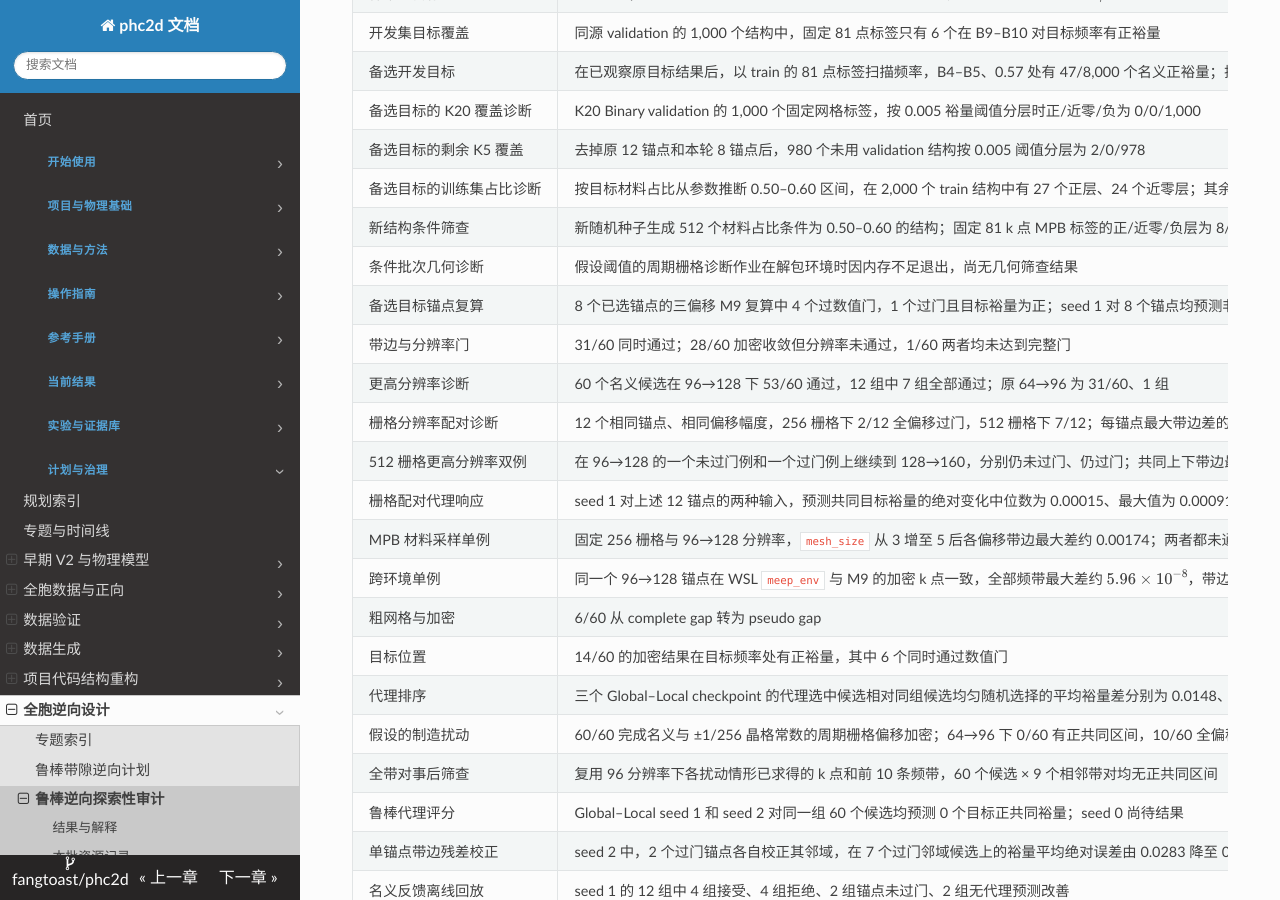
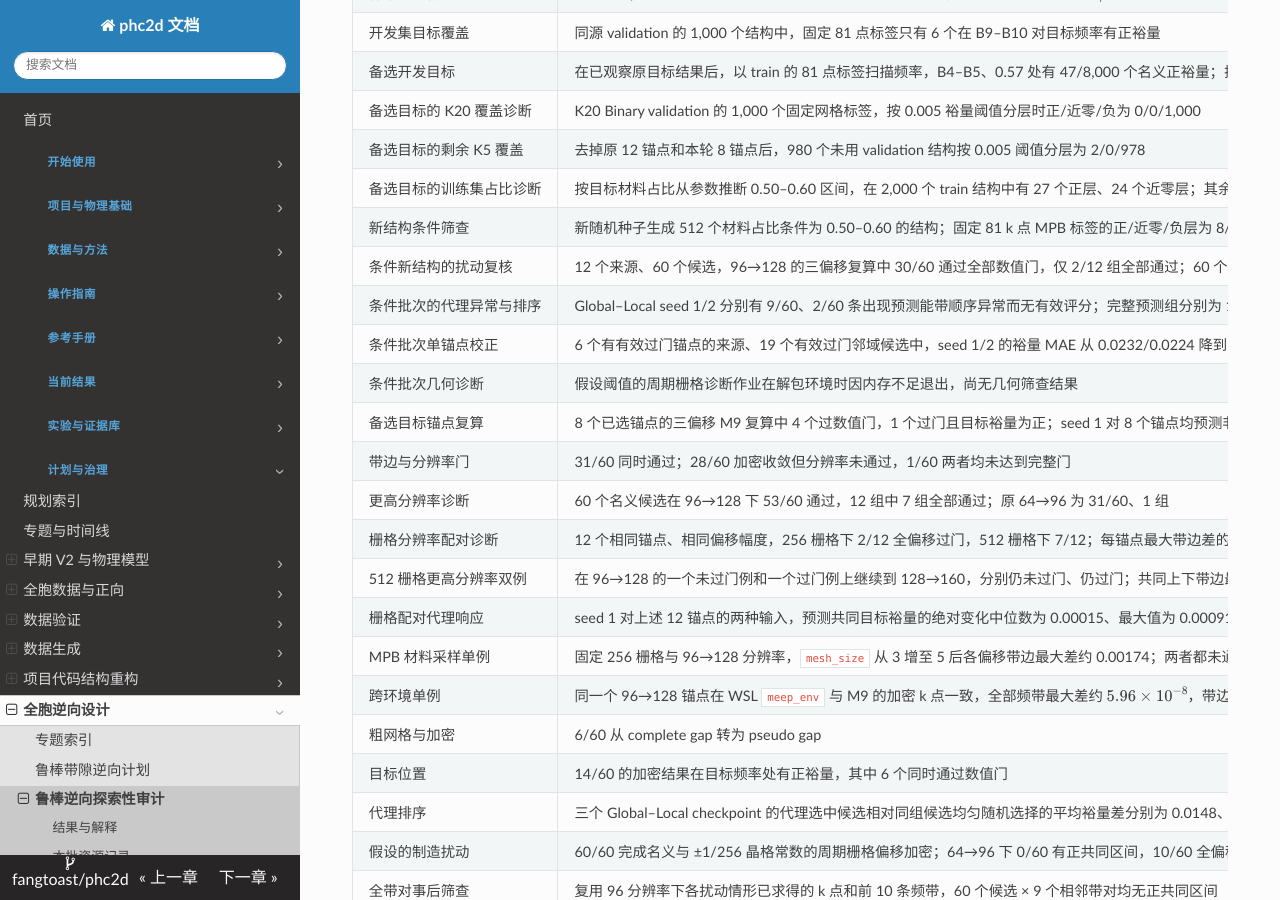
Before and after one commit to fangtoast/phc2d, an MkDocs documentation site: the page built from docs/results/inverse/鲁棒带隙逆向可用性审计.md, in a window 1280 px wide and 900 px high, scrolled down 412 px. Built offline with MkDocs 1.6.1, drawn with Linux system fonts in a browser that asks for light colours; some of the changed text lies outside the part shown.

Commit message:
Record conditional inverse candidate audit

```diff
--- a/docs/results/inverse/鲁棒带隙逆向可用性审计.md
+++ b/docs/results/inverse/鲁棒带隙逆向可用性审计.md
@@ -10,7 +10,7 @@ reading_time: 4 minutes
 primary_layer: L3
 evidence_scope: 探索性 validation 候选审计，非正式逆向实验和最终物理验收
 evidence_date: 2026-10-31
-dataset_scope: K5 Binary validation；12 个开发锚点及其局部候选
+dataset_scope: K5 Binary validation 及条件新种子开发结构；各批候选分列
 evidence_level: solver_replay
 evidence_status: pilot
 validation_backend: mixed
@@ -39,7 +39,10 @@ source_artifacts:
 | 备选目标的 K20 覆盖诊断 | K20 Binary validation 的 1,000 个固定网格标签，按 0.005 裕量阈值分层时正/近零/负为 0/0/1,000 | 阈值与上行不同；该目标不能直接用这批 K20 validation 补足缺失层，不能外推其他目标或物理结果 |
 | 备选目标的剩余 K5 覆盖 | 去掉原 12 锚点和本轮 8 锚点后，980 个未用 validation 结构按 0.005 阈值分层为 2/0/978 | 不足以补成每层 4 个的独立新批；阈值是训练集诊断后的新口径，不与原 0.002 分层混合 |
 | 备选目标的训练集占比诊断 | 按目标材料占比从参数推断 0.50–0.60 区间，在 2,000 个 train 结构中有 27 个正层、24 个近零层；其余三个区间合计仅 2 个正层、4 个近零层 | 固定网格标签、阈值 0.005；据此将新增开发结构条件化于该占比区间，不能代表原始全分布 |
-| 新结构条件筛查 | 新随机种子生成 512 个材料占比条件为 0.50–0.60 的结构；固定 81 k 点 MPB 标签的正/近零/负层为 8/6/498，按冻结规则各抽取 4 个 | 是名义粗网格开发筛查；筛选条件基于先前 train 诊断，不能代表全分布或正式测试，12 个结构的扰动物理复核尚未完成 |
+| 新结构条件筛查 | 新随机种子生成 512 个材料占比条件为 0.50–0.60 的结构；固定 81 k 点 MPB 标签的正/近零/负层为 8/6/498，按冻结规则各抽取 4 个 | 是名义粗网格开发筛查；筛选条件基于先前 train 诊断，不能代表全分布或正式测试 |
+| 条件新结构的扰动复核 | 12 个来源、60 个候选，96→128 的三偏移复算中 30/60 通过全部数值门，仅 2/12 组全部通过；60 个候选均未得到正目标共同裕量。25 个至少有一偏移未过分辨率门，8 个至少有一偏移未过自适应收敛门，两者重叠 | 偏移为假设的 ±1/256，有限局部 k 搜索；30 个未过门候选的数值结果不能用作已验证结论。条件开发批非独立正式测试 |
+| 条件批次的代理异常与排序 | Global–Local seed 1/2 分别有 9/60、2/60 条出现预测能带顺序异常而无有效评分；完整预测组分别为 10/12、11/12，选中候选相对组内随机选择的真实裕量均差为 0.0237、0.0294 | 排序包含数值未过门候选，且排除了含异常预测的整组；通过数值门且预测完整的只有 2 组，均差均为 0.0251，仅描述性结果。两 seed 无预测正裕量，虚假正例比例的分母为零，不能定义 |
+| 条件批次单锚点校正 | 6 个有有效过门锚点的来源、19 个有效过门邻域候选中，seed 1/2 的裕量 MAE 从 0.0232/0.0224 降到 0.00376/0.00455 | 按过门和有效预测事后筛选，条件来源选取也依赖粗筛；不是未见目标测试或在线成本收益 |
 | 条件批次几何诊断 | 假设阈值的周期栅格诊断作业在解包环境时因内存不足退出，尚无几何筛查结果 | 解包失败不表示结构不合格；失败日志与资源记录保留在本地预检 run，未自动重提 |
 | 备选目标锚点复算 | 8 个已选锚点的三偏移 M9 复算中 4 个过数值门，1 个过门且目标裕量为正；seed 1 对 8 个锚点均预测非正，漏判该正例 | 仅锚点而非优化候选；此例的共同区间很窄，仍需更高分辨率与未见扰动检查 |
 | 带边与分辨率门 | 31/60 同时通过；28/60 加密收敛但分辨率未通过，1/60 两者均未达到完整门 | 主要瓶颈是当前结构上的分辨率，而非求解任务失败 |
@@ -88,12 +91,16 @@ source_artifacts:
 | 备选目标的 60 个训练来源候选，M9 | 8.93 CPU 核时 | 12 个分片，每片 3 核；包含各片环境准备 |
 | 同批候选的 seed 1/2 代理评分，N56 | 合计 0.0147 GPU 小时、0.0883 CPU 核时 | 两项单卡作业；不含已有模型训练 |
 | 条件新结构 512 例固定网格筛查，M9 | 8.00 CPU 核时 | 32 个分片、每片 3 核；不含后续扰动与密网格复核 |
+| 条件新结构的 60 个三偏移候选，M9 | 8.90 CPU 核时 | 12 个分片、每片 3 核，含环境准备；与筛查成本分列 |
+| 同批候选 seed 1/2 代理评分，N56 | 合计 0.129 GPU 小时、0.772 CPU 核时 | 两项单卡作业，包含启动开销；不含已有模型训练 |
 
 按调度器分配核数或 GPU 数乘运行时间统计，原始账单保留在本地预检 run。上述工作量属于不同任务，不能直接相除作为优化加速比；正式比较需同目标、同预算和同验收条件。
 
 ## 下一决定与证据
 
 扰动结构的 96→128 追加复核也已完成：48/60 个候选至少有一个偏移未通过分辨率门，8/60 至少有一个偏移未通过连续加密门，两者可能重叠。下一步应区分栅格表示、求解分辨率与带边搜索的影响，再决定 P3 闭环的精度和预算。96→128 是观察原门失败后的新诊断，不追溯改变 64→96 的统计。扰动基于 256×256 周期二值栅格，幅度是一格宽的假设边界偏移；这批候选的材料占比绝对变化中位数约为 2.6 个百分点，不代表实际工艺误差或良率。
+
+新的条件开发批仍有 30/60 候选未过数值门，并暴露预测频带顺序异常；下一步应先查明异常频带与目标带对的关系，并以独立记录区分预测不可用、分辨率不稳定与目标带隙不存在。异常预测不插补、不按正负类计数，也不能只用过门子集宣称 P2 已通过。
 
 原始候选、求解数组、配置与日志保留在 M9 的 `runs/20261030/EXP-INV-007_preflight_202610301200/`，其中 `batch_cases/` 是固定网格，`refine_batch_cases/` 是名义加密，`perturb_batch_cases/` 与 `perturb_highres_batch/` 是两套分辨率的扰动加密，`resolution_preflight_cases/`、`resolution_batch_cases/` 与 `resolution_nonanchors_cases/` 共同保存高分辨率名义诊断；该目录名是预检标识，不代表正式 `EXP-INV-007` 已注册或完成。候选 manifest SHA-256 为 `8f43e0af29e1dc65f8b14a02dcb336186db951b118447149d46e5b3af78fdbd0`，名义加密部署 commit 为 `bf3078e2534b00bb8144cae27019d3dcea90d469`，扰动加密部署 commit 为 `d88346b313bcd54c525be44fc0866b59b8c5ba1a`。结果汇总及身份检查见[名义加密核对](../../../src/phc2d/inverse/audit_refined_reconcile.py)和[扰动核对](../../../src/phc2d/inverse/audit_perturb_reconcile.py)；研究阶段与准入依据见[长期计划](../../planning/鲁棒带隙逆向/实验与验证.md)。
 
@@ -126,3 +133,5 @@ TFNO seed 1 的 validation 回放记录位于本地预检 run 的 `validation_re
 ConvNeXt seed 1 的回放记录位于同一 run 的 `validation_replay_convnext_seed1.json`，SHA-256 为 `f1f8b1a79b80d834ee7714d2e360e6c8f9e6695bef35ef3f0318fe505fb56d8a`；它来自 EXP-FWD-026，TFNO 来自 EXP-FWD-031，两者的训练合同需在正式逆向对照前分别登记。
 
 512 结构的固定网格结果包 SHA-256 为 `1158d0593c74bb97fe9da64bec1e0e469add28b041f4ab0658ceb7b1a7c15d8a`，筛查清单、分层和成本记录保留在本地预检 run。正、近零、负层各一个代表的 WSL 与 M9 同 k 频谱最大差均不超过 $1.8\times10^{-7}$；这不代表整批物理验收。新 12 来源、60 候选清单 SHA-256 为 `931e63020f7347ce5ea7189ef7e7eaec9c9f532ea3f0d2fb362eb22dc403ac64`；零步长锚点重建会变更参数来源字段，因此保留原参数哈希并核验 Fourier 几何参数及栅格身份。
+
+条件批次的 60 个三偏移求解包 SHA-256 为 `ca1f0b7f495070c8fa957d06d0d9cb5730605c14afa4b9d045cb9b15eab5736c`；逐候选频谱、偏移栅格及数值门已按清单与协议复核。两 seed 原始预测、配对分析、异常预测和调度账单保存在同一本地预检 run；整批未做 WSL 高分辨率复算，不能称作正式物理验收。
```
